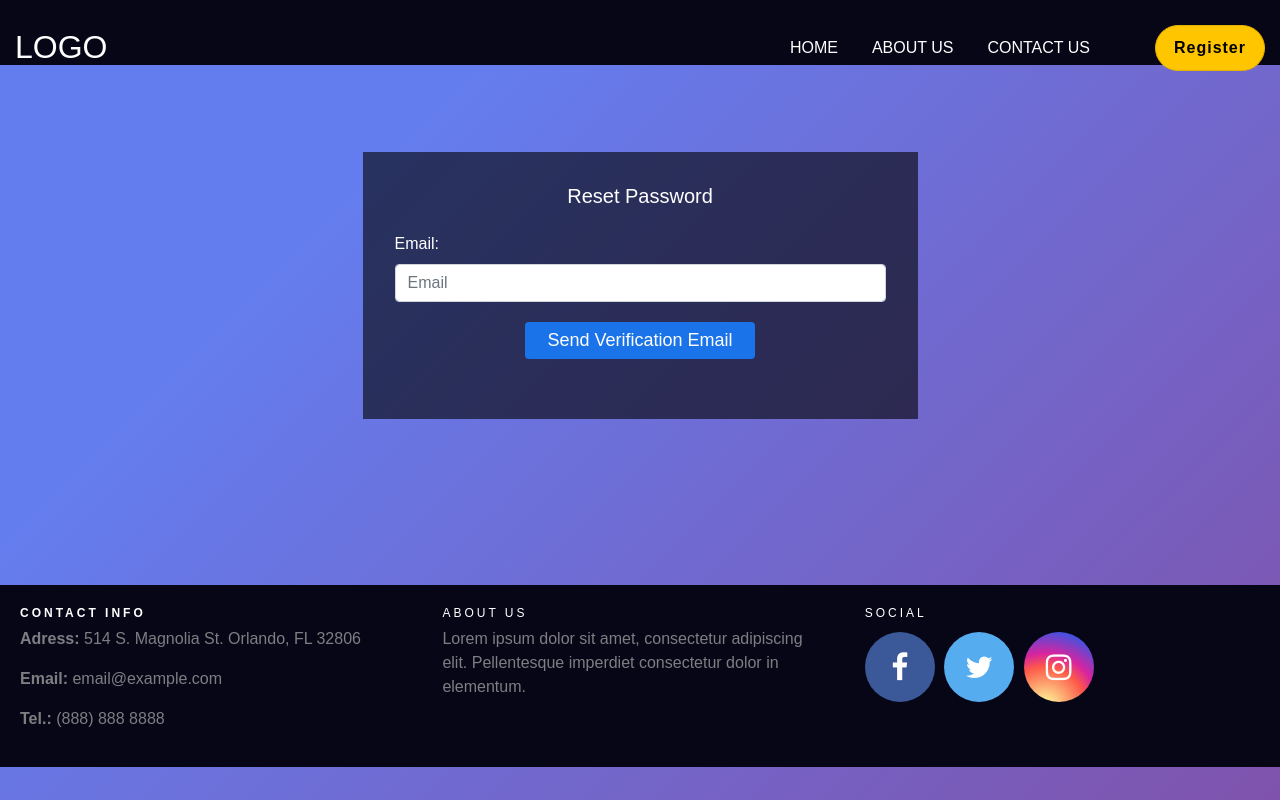
After one commit to Kushal7788/Alumini-Web, a Django app: page /login/reset-password in a window 1280 px wide. The commit adds this page. Run offline with Django 3.2, Linux system fonts and the light colour scheme; some libraries are stand-ins or nearby versions; some web fonts are replaced.

Commit message:
Forgot password Functionality

```diff
--- /dev/null
+++ b/Alumini/static/about/css/about.css
@@ -0,0 +1,5 @@
+.about-us-text{
+    text-align:center;
+    height:60vh;
+    padding:5rem;
+}
--- a/Alumini/static/login/css/login.css
+++ b/Alumini/static/login/css/login.css
@@ -7,6 +7,8 @@ body {
   height: 100vh;
   font-family: "Numans", sans-serif;
 }
+
+
 
 .container {
   height: 85vh;
--- /dev/null
+++ b/Alumini/static/login/css/reset_password.css
@@ -0,0 +1,65 @@
+.container-center {
+    margin-left: auto;
+    margin-right: auto;
+    background:rgba(0,0,0,0.6);
+    color:white;
+    padding:2rem;
+}
+
+.errors {
+    display: none;
+    margin-top: 0;
+    margin-left: 10%;
+    color: red;
+}
+
+.btn-primary {
+    text-align: center;
+    background-color: #1a73e8;
+    color: #fff;
+    border: none;
+    font-size: 16px;
+    padding-right: 22px;
+    /*font-weight: 500;*/
+    padding-top: 5px;
+    padding-left: 22px;
+    padding-bottom: 5px;
+    margin-bottom: 4px;
+    margin-top: 4px;
+    height: auto;
+    word-wrap: break-word;
+}
+
+.confirmEmailButton {
+    text-align: center;
+    background-color: #1a73e8;
+    color: #fff;
+    border: none;
+    font-size: 22px;
+    padding-right: 18px;
+    padding-top: 4px;
+    padding-left: 18px;
+    margin-bottom: 20px;
+    margin-top: 10px;
+}
+
+.newPasswordButton {
+    text-align: center;
+    background-color: #1a73e8;
+    color: #fff;
+    border: none;
+    font-size: 14px;
+    padding-right: 22px;
+    font-weight: 400;
+    padding-top: 5px;
+    padding-left: 22px;
+    padding-bottom: 5px;
+    margin-bottom: 4px;
+    margin-top: 4px;
+    height: auto;
+}
+
+.container{
+    display:flex;
+    align-items:center;
+}
--- /dev/null
+++ b/Alumini/templates/LoginTemplates/reset_password.html
@@ -0,0 +1,34 @@
+{% extends 'base/base.html' %}
+{% load static %}
+{% block title %}Reset Password{% endblock %}
+{% block css %}
+    <link href="{% static 'login/css/reset_password.css' %}" rel="stylesheet">
+{% endblock %}
+{% block body %}
+    <div class="container reset-password" style="height:55vh">
+        <div class="col-sm-6 container-center">
+            <div class="logo">
+
+            </div>
+            <h5 style="text-align: center;">Reset Password</h5>
+            <br>
+            {% if error %}
+                <div>
+                    <p>{{ error }}</p>
+                </div>
+            {% endif %}
+            <form method="post" action="{% url 'reset_password' %}">
+                {% csrf_token %}
+                <div class="form-group">
+                    <label class="control-label">Email:</label>
+                    <input class="form-control" type="text" name="email" placeholder="Email" required>
+                </div>
+                <div class="text-center">
+                    <input type="submit" class="btn btn-primary" value="Send Verification Email"
+                           style="font-size: 18px">
+                </div>
+                <br>
+            </form>
+        </div>
+    </div>
+{% endblock %}
--- a/Alumini/templates/base/base.html
+++ b/Alumini/templates/base/base.html
@@ -78,7 +78,7 @@ background-image: linear-gradient(315deg, #7f53ac 0%, #647dee 74%);
             aria-haspopup="true"
             aria-expanded="false"
           >
-            User
+            {{user.username}}
           </a>
           <div
             class="dropdown-menu"
@@ -95,8 +95,7 @@ background-image: linear-gradient(315deg, #7f53ac 0%, #647dee 74%);
         </li>
       </ul>
         {% else %}
-        <li><a href="#">Home</a></li>
-        <li><a href="#">Members</a></li>
+        <li><a href="{% url 'home' %}">Home</a></li>
         <li><a href="{% url 'about' %}">About Us</a></li>
         <li><a href="{% url 'contact' %}">Contact Us</a></li>
 
--- a/Alumini/urls.py
+++ b/Alumini/urls.py
@@ -16,6 +16,8 @@ Including another URLconf
 from django.conf.urls import url, include
 from django.contrib import admin
 from django.urls import path
+from django.contrib.auth import views as auth_views
+
 
 from . import views
 
@@ -24,5 +26,8 @@ urlpatterns = [
     path('login/', include('RegisterApp.urls')),
     # Home Page (/login)
     url(r'^$', views.home, name='home'),
+    url(r'^login/reset-password$', views.reset_password, name='reset_password'),
+    url(r'^reset-password-new/(?P<uidb64>[0-9A-Za-z_\-]+)/(?P<token>[0-9A-Za-z]{1,13}-[0-9A-Za-z]{1,20})/$',
+        views.reset_password_new, name='reset_password_new'),
 
 ]
--- a/Alumini/views.py
+++ b/Alumini/views.py
@@ -25,3 +25,11 @@ def home(request):
             return render(request, 'LoginTemplates/Login.html', {})
     else:
         return render(request, 'LoginTemplates/Login.html', {})
+
+
+def reset_password(request):
+    return render(request, "LoginTemplates/reset_password.html")
+
+
+def reset_password_new(request):
+    return render(request, 'LoginTemplates/new_password.html')
--- a/RegisterApp/urls.py
+++ b/RegisterApp/urls.py
@@ -4,4 +4,5 @@ from . import views
 urlpatterns = [
     url(r'^about$', views.about, name='about'),
     url(r'^contact$', views.contact, name='contact'),
+
 ]
```
Also changed, not shown: Alumini/static/login/js/newPasswordInputValidate.js (added, +53 -0 lines), Alumini/templates/AboutUsTemplates/about.html (+9 -4 lines), Alumini/templates/LoginTemplates/Login.html (+8 -1 lines), Alumini/templates/LoginTemplates/new_password.html (added, +47 -0 lines).
